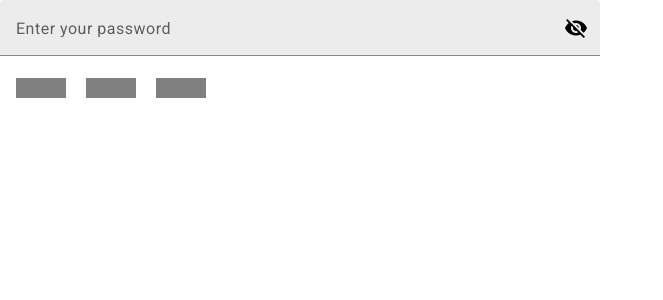
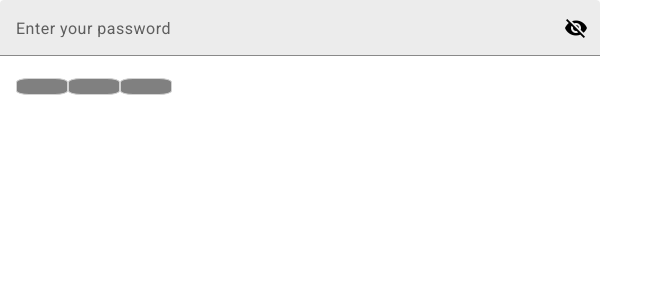
Before and after one commit to Rentalas/Password-Strength-Check, an Angular app: page / in a window 1280 px wide. Shown: the top 300 px of the page, without its empty margins (0-663 px from the left). Built offline with nearby package versions, Linux system fonts and the light colour scheme.

Commit message:
update styles and password check function

```diff
--- a/src/app/app.component.ts
+++ b/src/app/app.component.ts
@@ -6,5 +6,5 @@ import { Component } from '@angular/core';
   styleUrls: ['./app.component.scss']
 })
 export class AppComponent {
-  title = 'sign-up';
+  title = 'password-strength-check';
 }
--- a/src/app/password-strength-check/password-strength-check.component.html
+++ b/src/app/password-strength-check/password-strength-check.component.html
@@ -7,10 +7,10 @@
     </button>
     <mat-hint>
         <div class="password-strength-container">
-            <div class="password-strength" [style.background]="passwordStrength[0]"></div>
-            <div class="password-strength" [style.background]="passwordStrength[1]"></div>
-            <div class="password-strength" [style.background]="passwordStrength[2]"></div>
-            <div>{{passwordAnnotation}}</div>
+            <div class="password-strength" [style.background]="passwordStrengthColor[0]"></div>
+            <div class="password-strength" [style.background]="passwordStrengthColor[1]"></div>
+            <div class="password-strength" [style.background]="passwordStrengthColor[2]"></div>
+            <div class="password-annotation">{{passwordAnnotation}}</div>
         </div>
     </mat-hint>
 </mat-form-field>
--- a/src/app/password-strength-check/password-strength-check.component.scss
+++ b/src/app/password-strength-check/password-strength-check.component.scss
@@ -8,8 +8,14 @@
 
     .password-strength {
         width: 50px;
-        height: 20px;
-        margin-right: 20px;
-        background-color: gray;
+        height: 15px;
+        border: 1px solid #D3D3D3;
+        background-color: #808080;
+        border-radius: 25%;
+    }
+
+    .password-annotation {
+        height: 15px;
+        margin-left: 10px
     }
 }
--- a/src/app/password-strength-check/password-strength-check.component.ts
+++ b/src/app/password-strength-check/password-strength-check.component.ts
@@ -23,8 +23,8 @@ export enum PasswordAnnotation {
 export class PasswordStrengthCheck {
   hide:boolean = true;
   password: string = '';
-  passwordStrength: string[] = ['', '', ''];
-  passwordAnnotation: string = '';
+  passwordStrengthColor: string[] = ['', '', ''];
+  passwordAnnotation: PasswordAnnotation = PasswordAnnotation.empty;
 
   checkPassword() {
     const lengthCondition = this.password.length >= 8;
@@ -33,30 +33,33 @@ export class PasswordStrengthCheck {
     const strongCondition = /^(?=.*[a-zA-Z])(?=.*[0-9])(?=.*[!@#\$%\^&\*])/.test(this.password);
 
     if (!this.password) {
-      this.passwordStrength = ['', '', ''];
+      this.passwordStrengthColor = ['', '', ''];
       this.passwordAnnotation = PasswordAnnotation.empty;
       return
     }
 
     if (!lengthCondition) {
-      this.passwordStrength = ['red', 'red', 'red'];
+      this.passwordStrengthColor = ['#FF0000', '#FF0000', '#FF0000'];
       this.passwordAnnotation = PasswordAnnotation.lessCharacters;
       return
     }
 
-    if (easyCondition) {
-      this.passwordStrength = ['red', '', ''];
-      this.passwordAnnotation = PasswordAnnotation.easy;
+    if (strongCondition) {
+      this.passwordStrengthColor = ['green', 'green', 'green'];
+      this.passwordAnnotation = PasswordAnnotation.strong;
+      return
     }
 
     if (mediumCondition) {
-      this.passwordStrength = ['yellow', 'yellow', ''];
+      this.passwordStrengthColor = ['#FFFF00', '#FFFF00', ''];
       this.passwordAnnotation = PasswordAnnotation.medium;
+      return
     }
 
-    if (strongCondition) {
-      this.passwordStrength = ['green', 'green', 'green'];
-      this.passwordAnnotation = PasswordAnnotation.strong;
+    if (easyCondition) {
+      this.passwordStrengthColor = ['#FF0000', '', ''];
+      this.passwordAnnotation = PasswordAnnotation.easy;
+      return
     }
   }
 }
```
